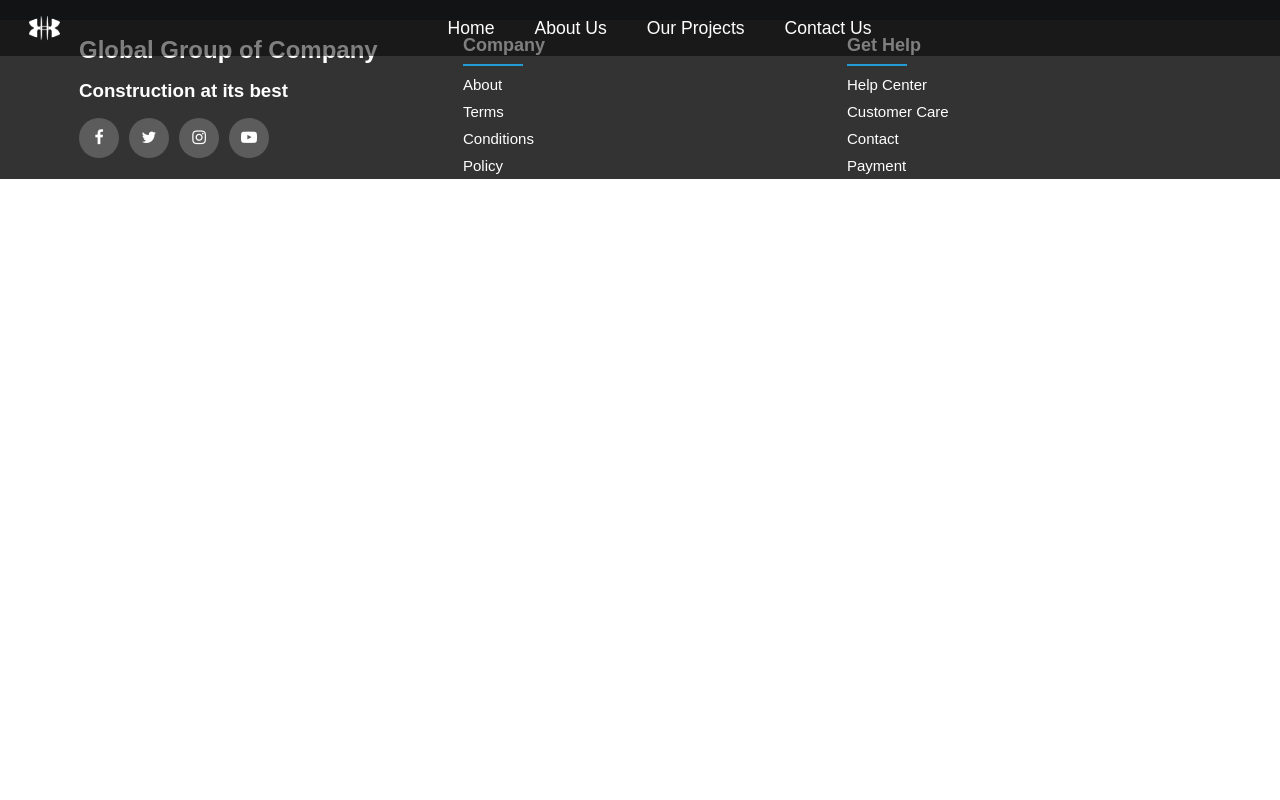
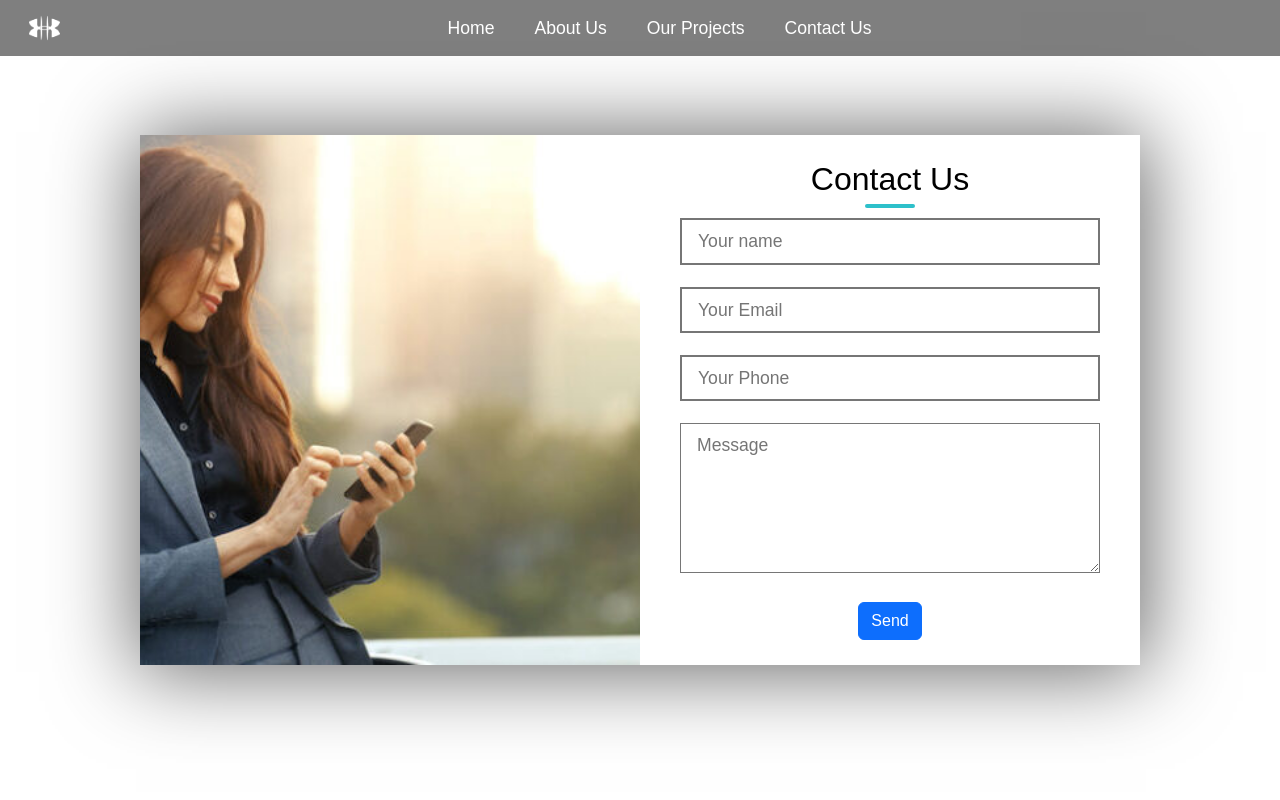
Before and after one commit to sthaakin04/construction, a React (Create React App) app in the folder construction/: page /contact in a window 1280 px wide. Shown: the top 800 px of the page. Built offline with nearby package versions, Linux system fonts and the light colour scheme.

Commit message:
home page done

```diff
--- a/construction/public/index.html
+++ b/construction/public/index.html
@@ -15,7 +15,7 @@
     <!-- for icons -->
     <link href="https://cdn.jsdelivr.net/npm/remixicon@2.5.0/fonts/remixicon.css" rel="stylesheet">
     <link rel="stylesheet" href="https://unpkg.com/boxicons@latest/css/boxicons.min.css">
-
+    <link href="https://cdn.jsdelivr.net/npm/bootstrap@5.2.3/dist/css/bootstrap.min.css" rel="stylesheet" integrity="sha384-rbsA2VBKQhggwzxH7pPCaAqO46MgnOM80zW1RWuH61DGLwZJEdK2Kadq2F9CUG65" crossorigin="anonymous">
     <title>React App</title>
   </head>
   <body>
--- a/construction/src/App.js
+++ b/construction/src/App.js
@@ -3,6 +3,7 @@ import Navbar from './Components/Navbar/Navbar';
 import Home from './Components/Home/Home';
 import Footer from './Components/Footer/Footer';
 import Projects from './Components/Projects/Projects';
+import Contact from './Components/Contact/Contact';
 import{
   BrowserRouter as Router,
   Routes,
@@ -17,7 +18,7 @@ function App() {
             <Route exact path="/" element={<Home/>}/>
             {/* <Route exact path="/about" element={<About/>}/> */}
             <Route exact path="/projects" element={<Projects/>}/>
-            {/* <Route exact path="/contact" element={<Contact/>}/> */}
+            <Route exact path="/contact" element={<Contact/>}/>
           </Routes>
         <Footer/>
       </Router>
--- /dev/null
+++ b/construction/src/Components/Contact/Contact.css
@@ -0,0 +1,80 @@
+.concontainer{
+    position: relative;
+    display: flex;
+    justify-content: center;
+    align-items: center;
+    width: 100%;
+    padding: 20px 100px;
+    min-height: 100vh;
+}
+
+.contact-box{
+    max-width: 1000px;
+    display: grid;
+    grid-template-columns: repeat(2,1fr);
+    justify-content: center;
+    align-items: center;
+    text-align: center;
+    background-color: #fff;
+    box-shadow: 1px 2px 5rem 5px rgb(102, 102, 102);
+}
+.contactleft{
+    height: 100%;
+    background: url("images/contactgirl.jpg") no-repeat center;
+    background-size: cover;
+}
+.contactleft img{
+    object-fit: cover;
+}
+.right{
+    padding: 25px 40px;
+}
+.concontainer h2{
+    color: black;
+    position: relative;
+    padding-bottom: 10px;
+    margin-bottom: 10px;
+}
+.contact-box h2:after{
+    content:'';
+    position: absolute;
+    left: 50%;
+    bottom: 0;
+    transform: translateX(-50%);
+    height: 4px;
+    width: 50px;
+    border-radius: 2px;
+    background-color: #2dc0ca;
+}
+.field{
+    width: 100%;
+    padding: 0.5rem 1rem;
+    outline: none;
+    border: 2px solid rgba(0,0,0,0,);
+    border-style: solid;
+    font-size: 1.1rem;
+    margin-bottom: 22px;
+    transition: .3s;
+}
+.field:hover{
+    background-color: rgba(0,0,0,0.1);
+}
+.field:focus{
+    background-color: #fff;
+    border: 2px solid rgba(30,85,250,0.47);
+}
+.area{
+    min-height: 150px ;
+}
+@media screen and (max-width:880px){
+    .contact-box{
+        grid-template-columns: 1fr;
+    }
+    .left{
+        height: 200px;
+    }
+    .concontainer {
+        margin: 3.5rem 0rem;
+        padding: 0px 10px;
+    }
+}
--- /dev/null
+++ b/construction/src/Components/Contact/Contact.js
@@ -0,0 +1,19 @@
+import React from 'react';
+import './Contact.css';
+export default function Contact() {
+  return (
+    <div className='concontainer'>
+        <div className='contact-box'>
+            <div className='contactleft'></div>
+            <div className='right'>
+                <h2>Contact Us</h2>
+                <input type="text" className="field" placeholder="Your name"/>
+                <input type="email" className="field" placeholder="Your Email"/>
+                <input type="text" className="field" placeholder="Your Phone"/>
+                <textarea className="field area" placeholder="Message"></textarea>
+                <button className='btn btn-primary'>Send</button>
+            </div>
+        </div>
+    </div>
+  )
+}
--- a/construction/src/Components/Home/Home.css
+++ b/construction/src/Components/Home/Home.css
@@ -8,7 +8,7 @@ section{
     background: lightblue;
 }
 section{
-    min-height: 100vh;
+    min-height: auto;
     display: flex;
     justify-content: center;
     align-items: center;
@@ -54,7 +54,7 @@ section .cards .text-card h3{
     width: 100%;
 }
 .text-card{
-    width: 22%;
+    width: 30%;
     float: left;
 }
 @media (max-width:1024px){
@@ -66,7 +66,7 @@ section .cards .text-card h3{
         float: left;
     }
 }
-@media (max-width:480px){
+@media (max-width:600px){
     section h1{
         font-size: 40px;
     }
@@ -77,22 +77,19 @@ section .cards .text-card h3{
 }
 .reveal{
     position: relative;
-    transform: translateX(-5rem);
+    transform: translateX(5rem);
     opacity: 0;/* wont show */
-    /* transition: all 3s ease; */
+    transition: all 3s ease;
 }
+
 .reveal.active{
     /* means a div or an element having both classes together */
-   transform: translateY(5rem);
-   opacity: 1;
-   transition: all 2s ease;
-}
-.reveal.actives{
-    /* means a div or an element having both classes together */
+    margin-top: 5rem;
    transform: translateX(0rem);
    opacity: 1;
-   transition: all 2s ease;
+   /* transition: all 2s ease; */
 }
+
 .text-card img{
     width: 100%;
     height: 250px;
--- a/construction/src/Components/Home/Home.js
+++ b/construction/src/Components/Home/Home.js
@@ -17,17 +17,9 @@ export default function Home() {
 
                 if(revealtop < windowheight - revealpoint){
                     reveals[i].classList.add('active');
-                    if(i===1 || i==2){
-                        reveals[i].classList.remove('active');
-                        reveals[i].classList.add('actives');
-                    }
-                    else{
-                        reveals[i].classList.remove('actives');
-                    }
                 }
                 else{
                     reveals[i].classList.remove('active');
-                    reveals[i].classList.remove('actives');
                 }
             }
         }
@@ -58,12 +50,6 @@ export default function Home() {
                             <p>Construction is good for health. Without construction we cannot develop country. Construction plays a vital role in everyone's life.</p>
                         </div>
                     </div>
-                    <div className="text-card">
-                        <div className="cardcontent">
-                            <img src="static/images/cons1.jpg"/>
-                            <p>Construction is good for health. Without construction we cannot develop country. Construction plays a vital role in everyone's life.</p>
-                        </div>
-                    </div>
                 </div>
             </div>
         </section>
@@ -81,10 +67,6 @@ export default function Home() {
                     </div>
                     <div className="text-card">
                         <img src="static/images/cons3.jpg"/>
-                        <p>Construction is good for health. Without construction we cannot develop country. Construction plays a vital role in everyone's life.</p>
-                    </div>
-                    <div className="text-card">
-                        <img src="static/images/cons4.webp"/>
                         <p>Construction is good for health. Without construction we cannot develop country. Construction plays a vital role in everyone's life.</p>
                     </div>
                 </div>
@@ -106,10 +88,6 @@ export default function Home() {
                         <img src="static/images/cons3.jpg"/>
                         <p>Construction is good for health. Without construction we cannot develop country. Construction plays a vital role in everyone's life.</p>
                     </div>
-                    <div className="text-card">
-                        <img src="static/images/cons4.webp"/>
-                        <p>Construction is good for health. Without construction we cannot develop country. Construction plays a vital role in everyone's life.</p>
-                    </div>
                 </div>
             </div>
         </section>
--- a/construction/src/Components/Homeslider/Homeslider.css
+++ b/construction/src/Components/Homeslider/Homeslider.css
@@ -2,7 +2,6 @@
 /* Slider */
 #slider{
     width:100%;
-    height:36rem;
     position:relative;
     overflow:hidden;
     margin-top: 4rem;
@@ -41,7 +40,7 @@
   }
   .image img{
     width:100%;
-    height:auto;
+    height:700px;
   }
 
   /* Legend */
--- a/construction/src/Components/Navbar/Navbar.js
+++ b/construction/src/Components/Navbar/Navbar.js
@@ -21,7 +21,7 @@ export default function Navbar() {
               <li><Link to="/">Home</Link></li>
               <li><a href="#">About Us</a></li>
               <li><Link to="/projects">Our Projects</Link></li>
-              <li><a href="#">Contact Us</a></li>
+              <li><Link to="/contact">Contact Us</Link></li>
             </ul>
             <div className='main'>
                 <div className='bx bx-menu' id="menu-icon" onClick={menu}></div>
```
Also changed, not shown: construction/src/Components/Contact/images/contactgirl.jpg (added).
